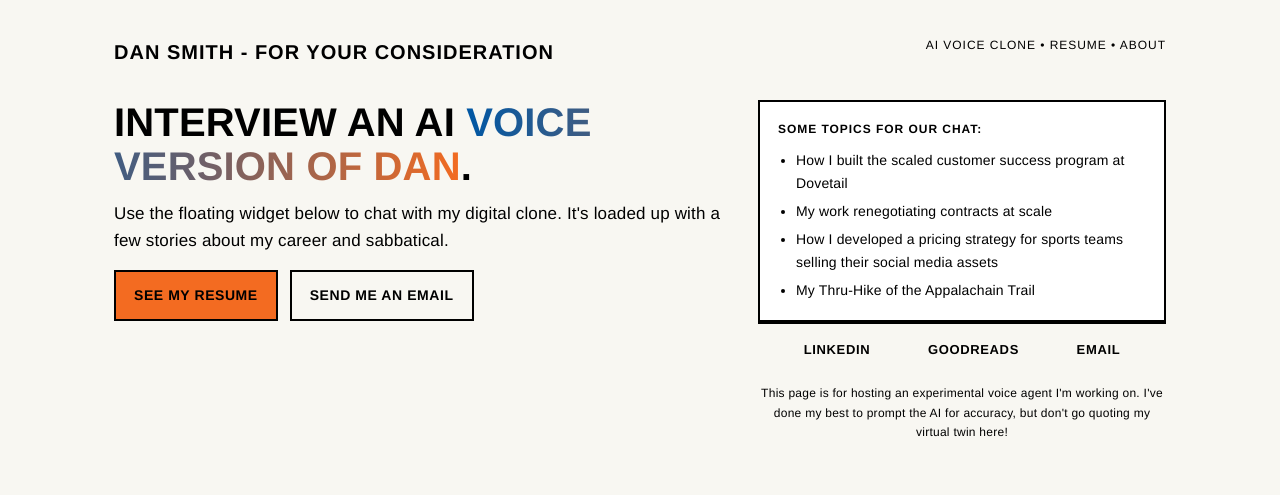
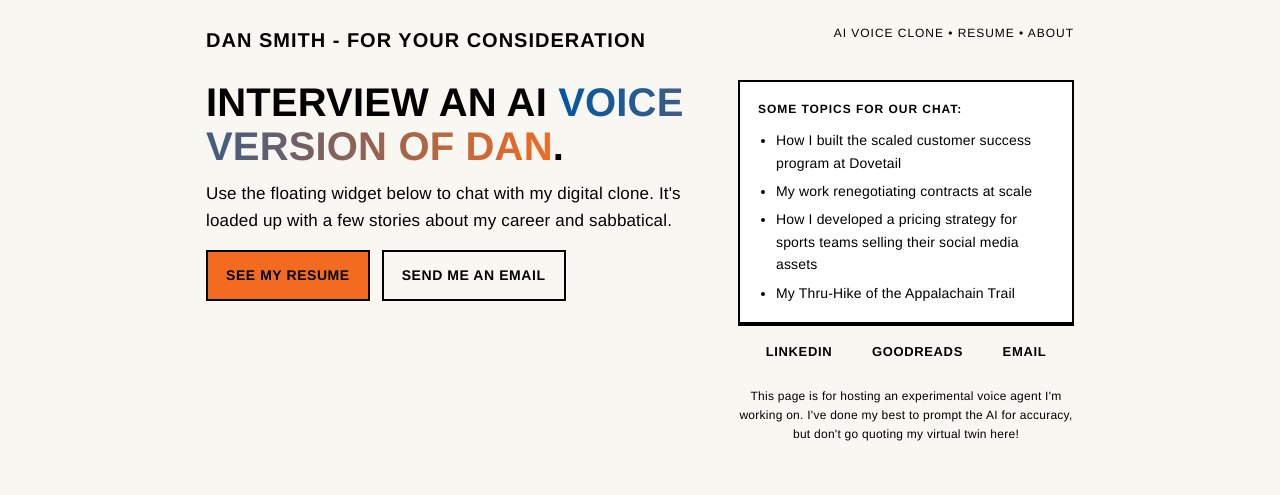
Before and after one commit to theonly-dan-smith/digitaldan, a plain HTML site: page index.html in a window 1280 px wide. Drawn offline with Linux system fonts and the light colour scheme; a script that the page names is missing.

Commit message:
Refactor CSS styles for layout and spacing

```diff
--- a/index.html
+++ b/index.html
@@ -31,11 +31,11 @@
     }
 
     .page {
-      max-width: 1100px;
+      max-width: 900px;
       margin: 0 auto;
-      padding: 36px 24px 64px;
+      padding: 24px 16px 48px;
       display: grid;
-      gap: 32px;
+      gap: 24px;
     }
 
     header {
@@ -61,13 +61,16 @@
 
     main {
       display: grid;
-      grid-template-columns: minmax(0, 3fr) minmax(0, 2fr);
-      gap: 32px;
+      grid-template-columns: 1fr;
+      gap: 20px;
       align-items: start;
     }
 
-    @media (max-width: 900px) {
-      main { grid-template-columns: 1fr; }
+    @media (min-width: 1024px) {
+      main { grid-template-columns: minmax(0, 3fr) minmax(0, 2fr); gap: 28px; }
+    }
+
+    @media (max-width: 640px) {
       header { flex-direction: column; align-items: flex-start; }
       .header-meta { text-align: left; }
     }
@@ -206,8 +209,8 @@
 
     .agent-embed-wrapper {
       border: 1px solid var(--black);
-      padding: 14px;
-      min-height: 160px;
+      padding: 12px;
+      min-height: 140px;
       background: linear-gradient(135deg, var(--off-white), #ffffff);
       display: flex;
       align-items: center;
@@ -286,6 +289,7 @@
           </ul>
         </section>
 
+
     <elevenlabs-convai agent-id="agent_0701kc52rnwyfcjtg4nxnyvctdbt"></elevenlabs-convai>
     <script src="https://unpkg.com/@elevenlabs/convai-widget-embed" async type="text/javascript"></script>
 
```
